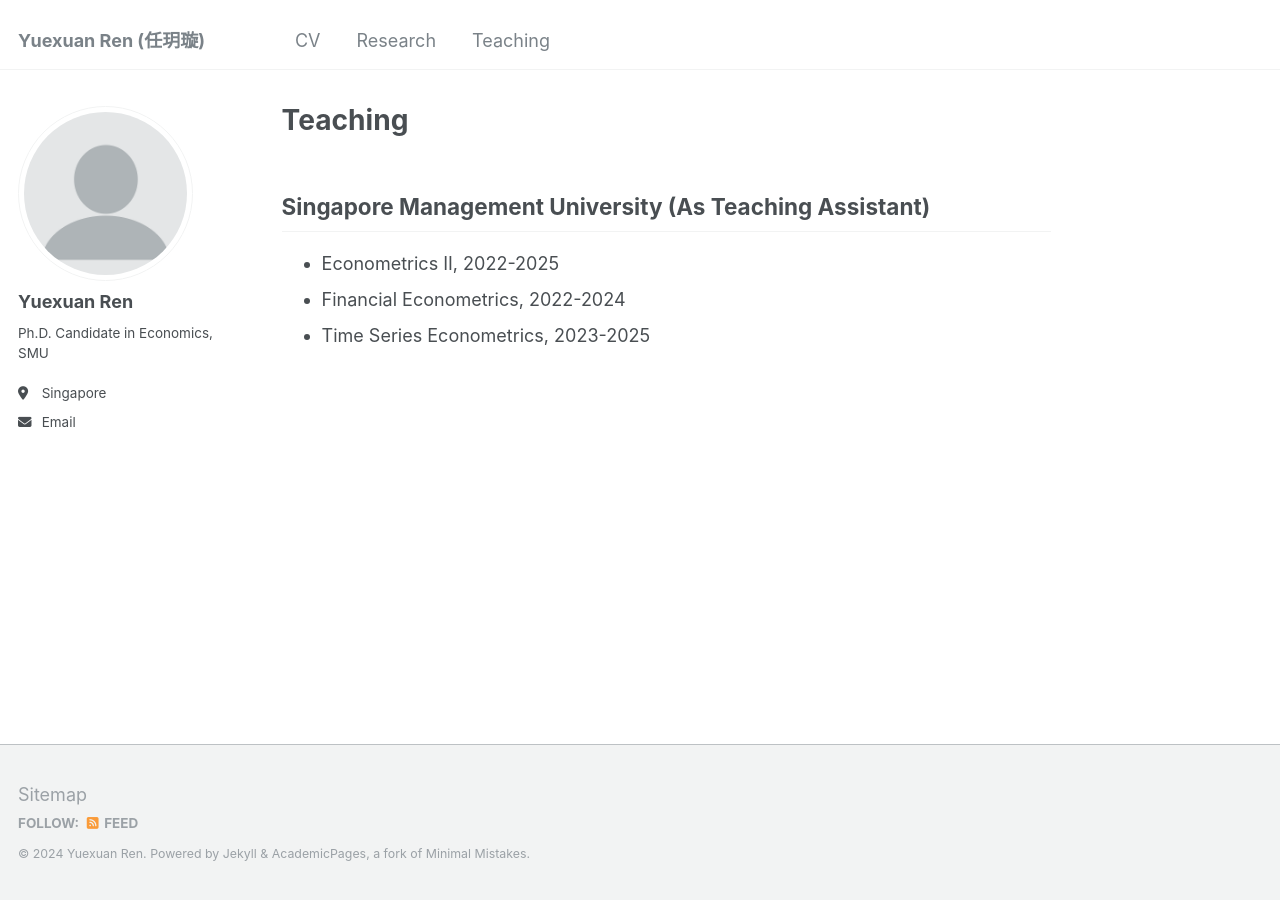
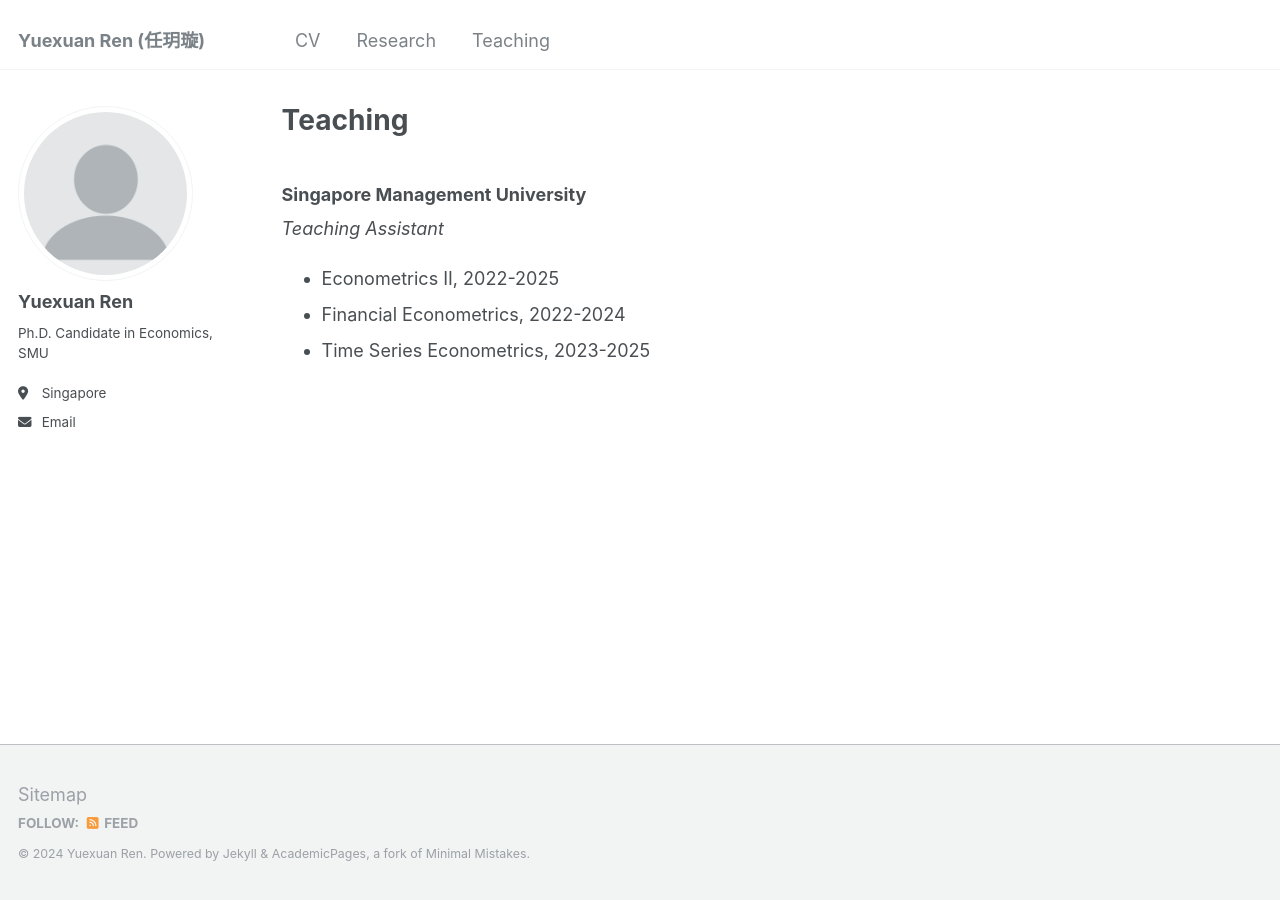
Before and after one commit to yuexuanren/yuexuanren.github.io, a Jekyll site: the page built from _pages/teaching.md, in a window 1280 px wide. Built offline with Jekyll 4.4.1, drawn with Linux system fonts in a browser that asks for light colours.

```diff
--- a/_pages/teaching.md
+++ b/_pages/teaching.md
@@ -2,12 +2,16 @@
 title: "Teaching"
 layout: single
 permalink: /teaching/
+title: "Teaching"
+author_profile: true
 ---
 
 
 
 
-## Singapore Management University (As Teaching Assistant)
+### Singapore Management University
+
+*Teaching Assistant*
 
   *  Econometrics II, 2022-2025
   *  Financial Econometrics, 2022-2024
```
